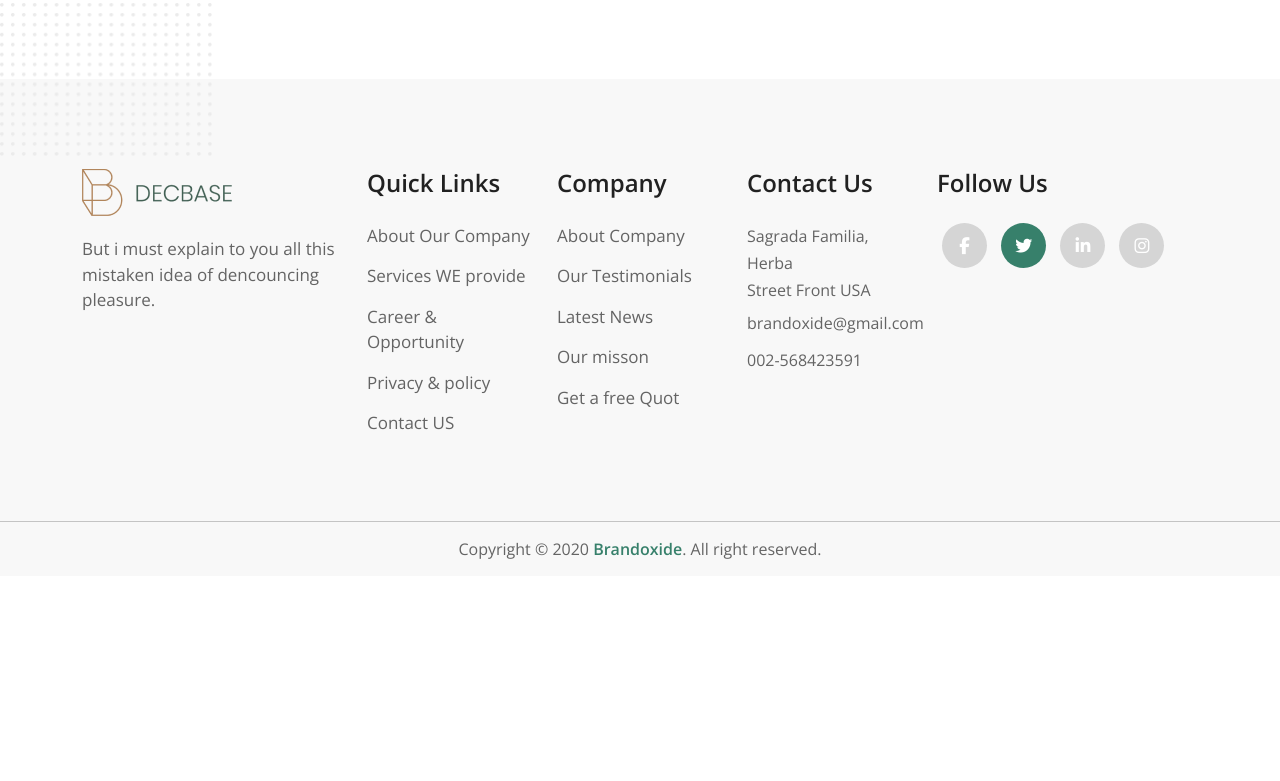
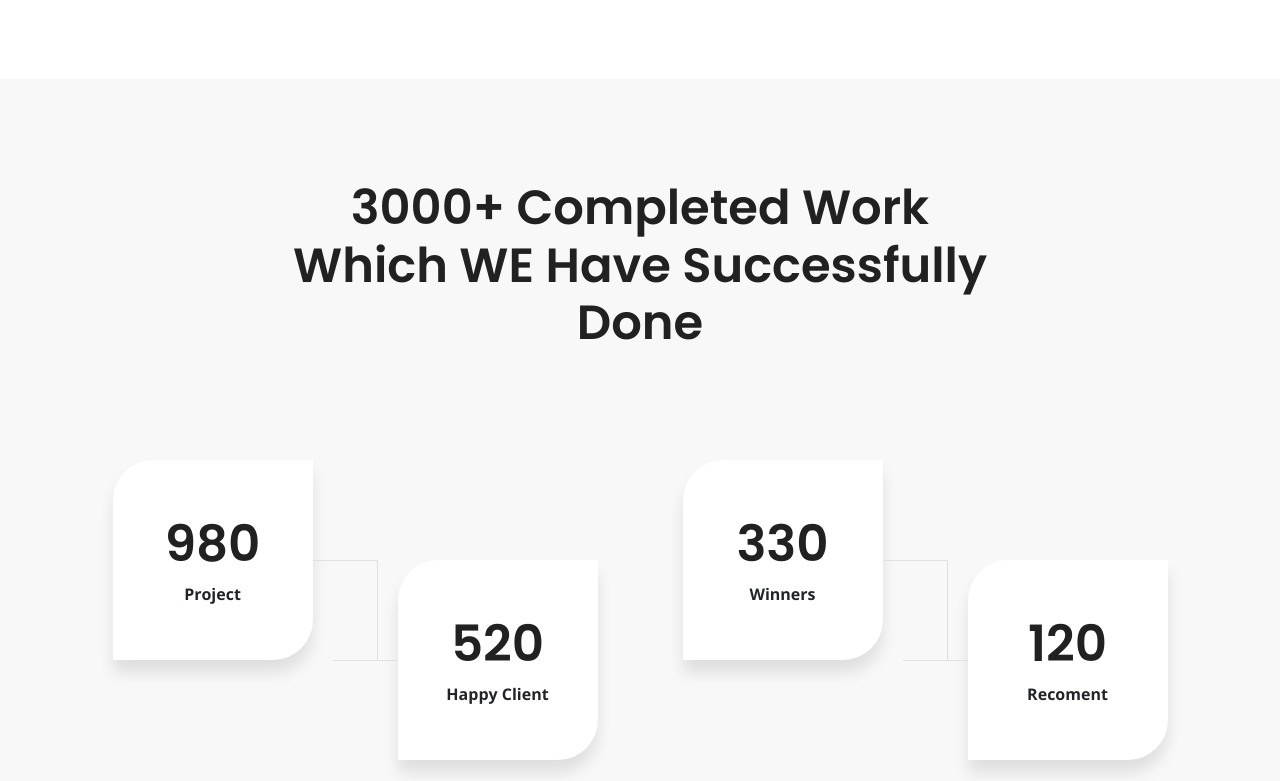
Before and after one commit to rashadulalam/decbase, a plain HTML site: page index.html in a window 1280 px wide. Shown: the part 2591-3372 px from the top of the page. Before the commit the page ends 3167 px from the top, so only its background shows below. Drawn offline with nearby package versions, Linux system fonts and the light colour scheme.

Commit message:
Work area

```diff
--- a/decbase.css
+++ b/decbase.css
@@ -243,7 +243,61 @@ h1, h2, h3, h4, h5 {
     position: relative;
 }
 
-
+/*
+ Work area css
+*/
+.work-area {
+    background-color: #f8f8f8;
+    padding: 100px 0;
+}
+.work-list {
+    margin-top: 100px;
+}
+.single-work {
+    display: flex;
+    align-items: center;
+    justify-content: center;
+}
+.single-work-txt {
+    background: #fff;
+    box-shadow: 0px 13px 16px rgba(0,0,0, 0.1);
+    border-radius: 40px 0;
+    width: 200px;
+    height: 200px;
+    display: flex;
+    justify-content: center;
+    align-items: center;
+    flex-direction: column;
+    text-align: center;
+    position: relative;
+    z-index: 1;
+}
+.single-work-txt::after {
+    position: absolute;
+    content: "";
+    height: 100px;
+    width: 65px;
+    z-index: -1;
+    right: -65px;
+    top: 100px;
+    border-right: 1px solid #E0E0E0;
+    border-top: 1px solid #E0E0E0;
+}
+.single-work-txt.special::after {
+    left: -65px;
+    top: 100x;
+    border-right: none;
+}
+.single-work-txt h3 {
+    font-weight: 600;
+    font-size: 50px;
+}
+.single-work-txt span {
+    font-weight: 700;
+}
+.special {
+    margin-top: 100px;
+}
 /*
  Footer css
 */
--- a/index.html
+++ b/index.html
@@ -221,6 +221,60 @@
         </div>
       </section>
       <!-- end success-area -->
+
+      <!-- start work area -->
+      <section class="work-area">
+        <div class="container">
+          <div class="row">
+            <div class="col-lg-8 offset-lg-2">
+              <div class="section-heading text-center">
+                <h3>3000+ Completed Work
+                  Which WE have Successfully Done</h3>
+              </div>
+            </div>
+          </div><!-- end .row -->
+          <div class="row work-list">
+
+            <div class="col-lg-3">
+              <div class="single-work">
+                <div class="single-work-txt">
+                  <h3>980</h3>
+                  <span>Project</span>
+                </div>
+              </div>
+            </div> <!-- end .col-lg-3-->
+
+            <div class="col-lg-3">
+              <div class="single-work">
+                <div class="single-work-txt special">
+                  <h3>520</h3>
+                  <span>Happy Client</span>
+                </div>
+              </div>
+            </div> <!-- end .col-lg-3-->
+
+            <div class="col-lg-3">
+              <div class="single-work">
+                <div class="single-work-txt single-work-two">
+                  <h3>330</h3>
+                  <span>Winners</span>
+                </div>
+              </div>
+            </div> <!-- end .col-lg-3-->
+
+            <div class="col-lg-3">
+              <div class="single-work">
+                <div class="single-work-txt special">
+                  <h3>120</h3>
+                  <span>Recoment</span>
+                </div>
+              </div>
+            </div> <!-- end .col-lg-3-->
+
+          </div>
+        </div>
+      </section>
+      <!-- end work area -->
     </main>
     <!-- End Main -->
 
```
